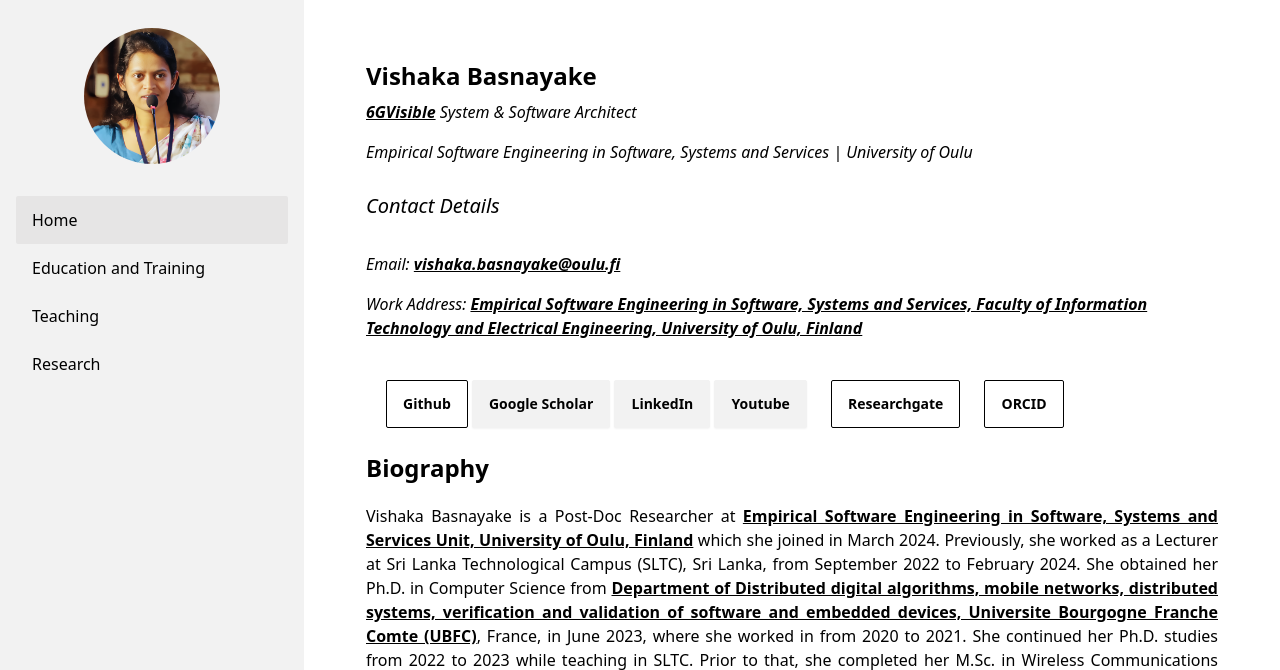
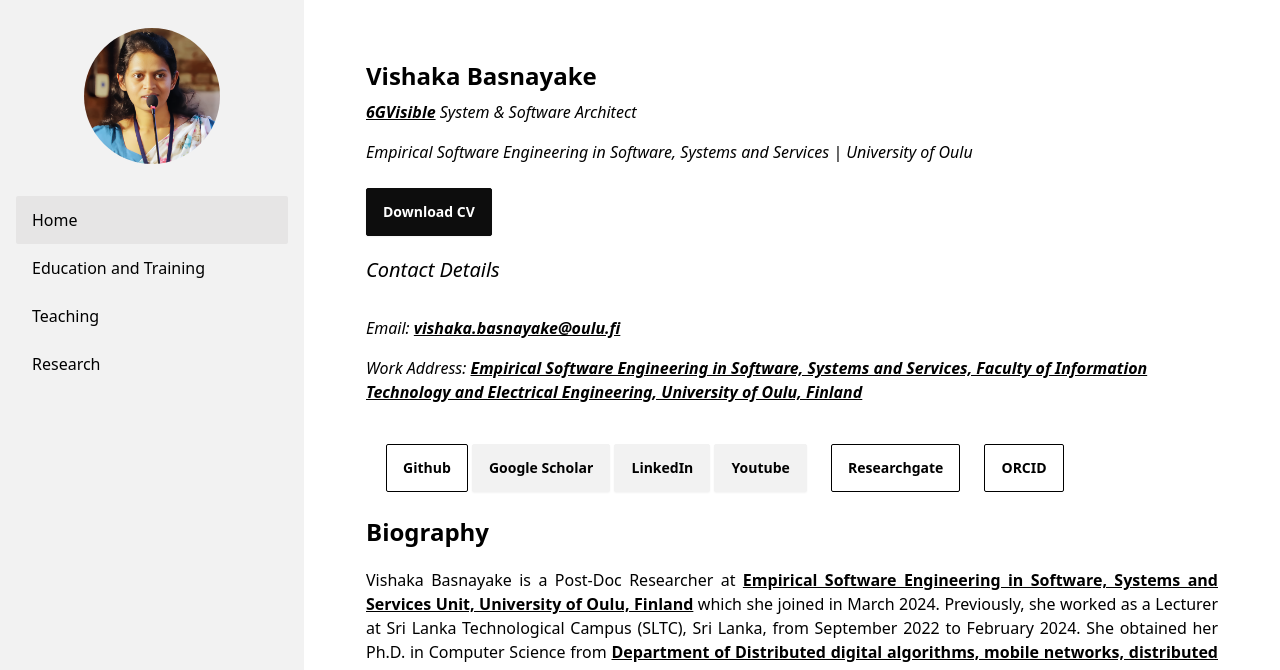
Before and after one commit to VishakaB/vishakab.github.io, an Astro site: page / in a window 1280 px wide. Shown: the top 670 px of the page. Built offline with nearby package versions, Linux system fonts and the light colour scheme; Astro itself is replaced by a stand-in of ours.

Commit message:
Update index.astro

```diff
--- a/src/pages/index.astro
+++ b/src/pages/index.astro
@@ -20,7 +20,10 @@ const last_posts = posts.slice(0, 3);
       Empirical Software Engineering in Software, Systems and Services | University of Oulu
     </div>
     <div class="py-2">
-
+    <div class="py-2">
+      <!-- Add Downloadable CV Link Here -->
+      <a href="public/CV.pdf" download class="btn btn-primary">Download CV</a>
+    </div>
     </div>
 
     <style>
```
